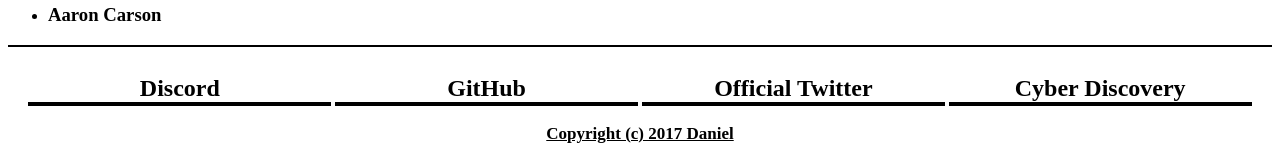
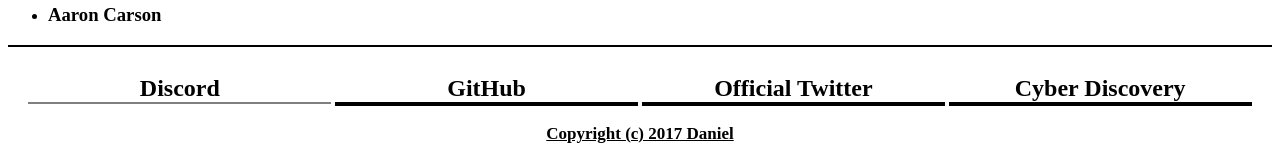
Before and after one commit to lightspeedana/Challenge-Master, a plain HTML site: page public/info.html in a window 1280 px wide. In both pictures the pointer is over the element "Discord". Shown: the part 1224-1378 px from the top of the page. Drawn offline with Linux system fonts and the light colour scheme; no server answers.

Commit message:
added hover attribute to footer links

```diff
--- a/public/style.css
+++ b/public/style.css
@@ -78,8 +78,13 @@
 	top: 0px;
 }
 
-#titleNavigation:hover, #signIn:hover {
+#titleNavigation:hover, #signIn:hover  {
 	border-top: 2px solid gray;
+}
+
+
+#footerNavigation:hover{
+	border-bottom: 2px solid gray;
 }
 
 #signIn:hover {
```
